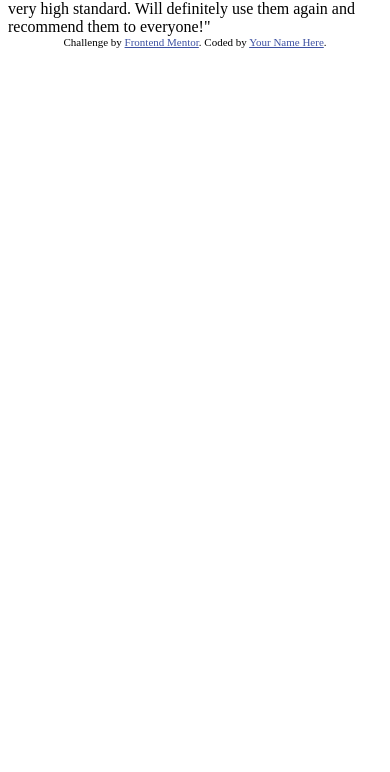
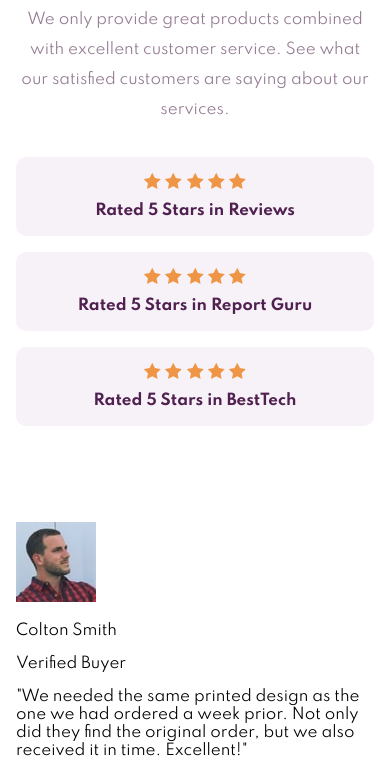
Before and after one commit to mmkrty/challenge-social-proof-section, a plain HTML site: page index.html in a window 390 px wide. Shown: the part 242-1014 px from the top of the page. Before the commit the page ends 844 px from the top, so only its background shows below. Drawn offline with Linux system fonts and the light colour scheme.

Commit message:
complete html structure and first section mobile layout

```diff
--- a/index.html
+++ b/index.html
@@ -1,61 +1,123 @@
 <!DOCTYPE html>
 <html lang="en">
+
 <head>
   <meta charset="UTF-8" />
   <meta name="viewport" content="width=device-width, initial-scale=1.0" />
   <!-- displays site properly based on user's device -->
 
-    <link
-      rel="icon"
-      type="image/png"
-      sizes="32x32"
-      href="./images/favicon-32x32.png"
-    />
+  <link rel="icon" type="image/png" sizes="32x32" href="./images/favicon-32x32.png" />
 
   <title>Frontend Mentor | Social proof section</title>
+  <link rel="preconnect" href="https://fonts.gstatic.com">
+  <link href="https://fonts.googleapis.com/css2?family=Spartan:wght@400;500;700&display=swap" rel="stylesheet">
+  <link rel="stylesheet" href="styles.css">
 
-    <!-- Feel free to remove these styles or customise in your own stylesheet 👍 -->
-    <style>
-      .attribution {
-        font-size: 11px;
-        text-align: center;
-      }
-      .attribution a {
-        color: hsl(228, 45%, 44%);
-      }
-    </style>
 </head>
+
 <body>
-    10,000+ of our users love our products.
+  <div class="wrapper">
 
-    We only provide great products combined with excellent customer service.
-    See what our satisfied customers are saying about our services.
+    <section class="main">
+      <div class="container">
 
-    Rated 5 Stars in Reviews
-    Rated 5 Stars in Report Guru
-    Rated 5 Stars in BestTech
+        <div class="col">
+          <h2 class="main-title"> 10,000+ of our users love our products.</h2>
+          <p class="main-text"> We only provide great products combined with excellent customer service.
+            See what our satisfied customers are saying about our services.</p>
+        </div>
 
-    Colton Smith
-    Verified Buyer
+        <div class="col ratings-container">
+          <div class="ratings">
+            <div class="ratings-imgs">
+              <img src="images/icon-star.svg" alt="" class="rattings-img">
+              <img src="images/icon-star.svg" alt="" class="rattings-img">
+              <img src="images/icon-star.svg" alt="" class="rattings-img">
+              <img src="images/icon-star.svg" alt="" class="rattings-img">
+              <img src="images/icon-star.svg" alt="" class="rattings-img">
+            </div>
+            <div class="ratings-text">
+              <p>Rated 5 Stars in Reviews</p>
+            </div>
+
+          </div>
+
+          <div class="ratings">
+            <div class="ratings-imgs">
+              <img src="images/icon-star.svg" alt="" class="rattings-img">
+              <img src="images/icon-star.svg" alt="" class="rattings-img">
+              <img src="images/icon-star.svg" alt="" class="rattings-img">
+              <img src="images/icon-star.svg" alt="" class="rattings-img">
+              <img src="images/icon-star.svg" alt="" class="rattings-img">
+            </div>
+            <div class="ratings-text">
+              <p>Rated 5 Stars in Report Guru</p>
+            </div>
+          </div>
+
+          <div class="ratings">
+            <div class="ratings-imgs">
+              <img src="images/icon-star.svg" alt="" class="rattings-img">
+              <img src="images/icon-star.svg" alt="" class="rattings-img">
+              <img src="images/icon-star.svg" alt="" class="rattings-img">
+              <img src="images/icon-star.svg" alt="" class="rattings-img">
+              <img src="images/icon-star.svg" alt="" class="rattings-img">
+            </div>
+            <div class="ratings-text">
+              <p >Rated 5 Stars in BestTech</p>
+            </div>
+          </div>
+        </div>
+      </div>
+
+
+    </section>
+
+    <section class="reviews">
+      <div class="container">
+
+        <div class="col">
+          <img src="images/image-colton.jpg" alt="customer" class="customer-img">
+          <p class="customer-name">Colton Smith</p>
+          <p class="customer-verification">Verified Buyer</p>
+          <p class="customer-review">
             "We needed the same printed design as the one we had ordered a week prior.
             Not only did they find the original order, but we also received it in time.
-    Excellent!"
+            Excellent!"</p>
+        </div>
+        <div class="col">
+          <img src="images/image-irene.jpg" alt="customer" class="customer-img">
+          <p class="customer-name">Irene Roberts</p>
+          <p class="customer-verification">Verified Buyer</p>
+          <p class="customer-review"> "Customer service is always excellent and very quick turn around. Completely
+            delighted with the simplicity of the purchase and the speed of delivery."</p>
+        </div>
+        <div class="col">
+          <img src="images/image-anne.jpg" alt="customer" class="customer-img">
+          <p class="customer-name">Anne Wallace</p>
+          <p class="customer-verification"> Verified Buyer</p>
+          <p class="customer-review">"Put an order with this company and can only praise them for the very high
+            standard. Will definitely use them again and recommend them to everyone!"</p>
+        </div>
 
-    Irene Roberts
-    Verified Buyer
-    "Customer service is always excellent and very quick turn around. Completely
-    delighted with the simplicity of the purchase and the speed of delivery."
+      </div>
 
-    Anne Wallace
-    Verified Buyer
-    "Put an order with this company and can only praise them for the very high
-    standard. Will definitely use them again and recommend them to everyone!"
+
+    </section>
+
+
 
     <div class="attribution">
       Challenge by
-      <a href="https://www.frontendmentor.io?ref=challenge" target="_blank"
-        >Frontend Mentor</a
-      >. Coded by <a href="#">Your Name Here</a>.
+      <a href="https://www.frontendmentor.io?ref=challenge" target="_blank">Frontend Mentor</a>. Coded by <a
+        href="#">Your
+        Name Here</a>.
     </div>
+
+
+
+  </div>
+
 </body>
+
 </html>
--- /dev/null
+++ b/styles.css
@@ -0,0 +1,88 @@
+*,*::after,*::before{
+    box-sizing: border-box;
+}
+
+:root {
+    --pr-dark: hsl(300, 43%, 22%);
+    --pr-light: hsl(333, 80%, 67%);
+    --nt-dark-gray:hsl(303, 10%, 53%);
+    --nt-light-gray:hsl(300, 24%, 96%);
+    --nt-white:hsl(0, 0%, 100%);
+}
+
+
+
+
+body {
+    margin: 0;
+    font-family: 'Spartan', sans-serif;
+    font-size: 15px;
+}
+
+
+
+
+.wrapper {
+    margin: 0;
+    background-image: url("images/bg-pattern-top-mobile.svg"),url("images/bg-pattern-bottom-mobile.svg");
+    background-repeat: no-repeat;
+    background-position: top left, bottom right;
+}
+
+.container {
+    margin:0 auto;
+    padding: 2.5rem 1rem;
+
+}
+
+
+/* main */
+.main {
+    text-align: center;
+}
+
+.main-title {
+    font-size: 2.5rem;
+    color: var(--pr-dark);
+}
+
+.main-text {
+    line-height: 2;
+    color: var(--nt-dark-gray);
+}
+
+.ratings-container {
+    margin-top: 2rem;
+}
+
+.ratings {
+    background-color: var(--nt-light-gray);
+    padding:1rem;
+
+    margin: 1rem 0;
+    color: var(--pr-dark);
+    font-weight: 700;
+    border-radius: 10px;
+}
+
+.ratings-text p{
+   margin: 0;
+   margin-top:.5rem;
+
+}
+
+.ratings-imgs {
+    margin-bottom: 0;
+}
+
+
+/* attribute */
+.attribution {
+    font-size: 11px;
+    text-align: center;
+  }
+
+
+  .attribution a {
+    color: hsl(228, 45%, 44%);
+  }
```
Lines whose indentation alone changed are shown as unchanged.
